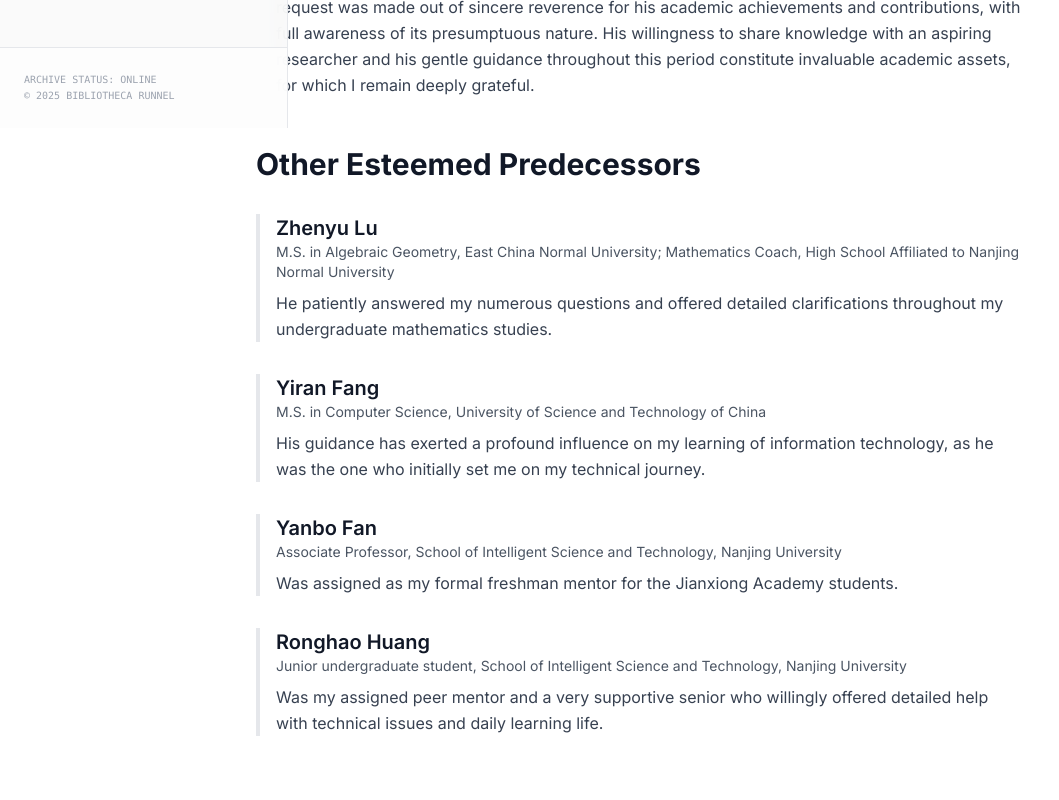
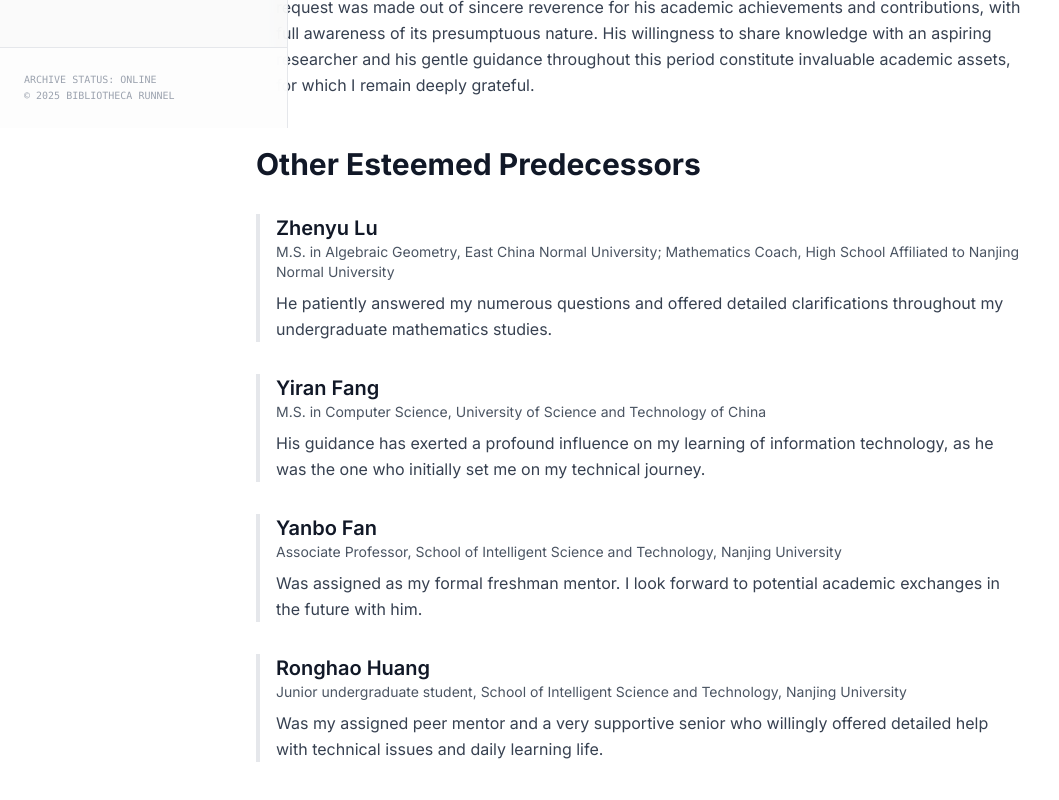
Before and after one commit to ChouYuanjue/bibliotheca-runnel, a Next.js app: page /mentors in a window 1280 px wide. Shown: the part 672-1472 px from the top of the page, without its empty margins (0-1059 px from the left). Built offline with nearby package versions, Linux system fonts and the light colour scheme; a web font is replaced by a local one.

Commit message:
feat: update mentor description for clarity and future engagement

```diff
--- a/app/mentors/page.tsx
+++ b/app/mentors/page.tsx
@@ -62,7 +62,7 @@ export default function MentorsPage() {
           </h2>
           <p className="text-sm text-gray-600 mb-2">Associate Professor, School of Intelligent Science and Technology, Nanjing University</p>
           <p className="text-gray-700 leading-relaxed">
-            Was assigned as my formal freshman mentor for the Jianxiong Academy students.
+            Was assigned as my formal freshman mentor. I look forward to potential academic exchanges in the future with him.
           </p>
         </div>
 
```
